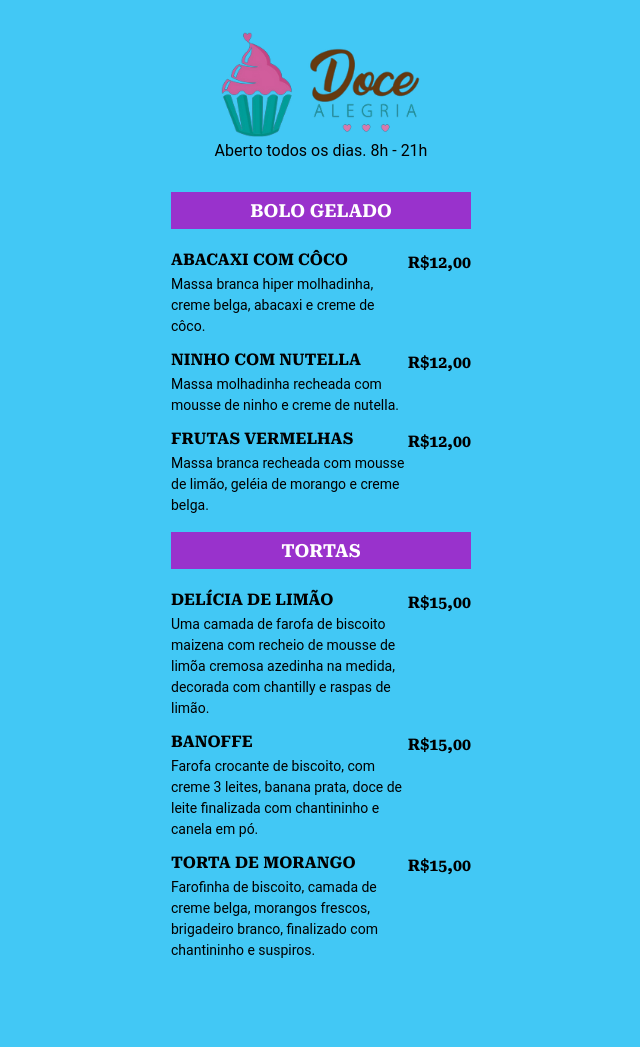
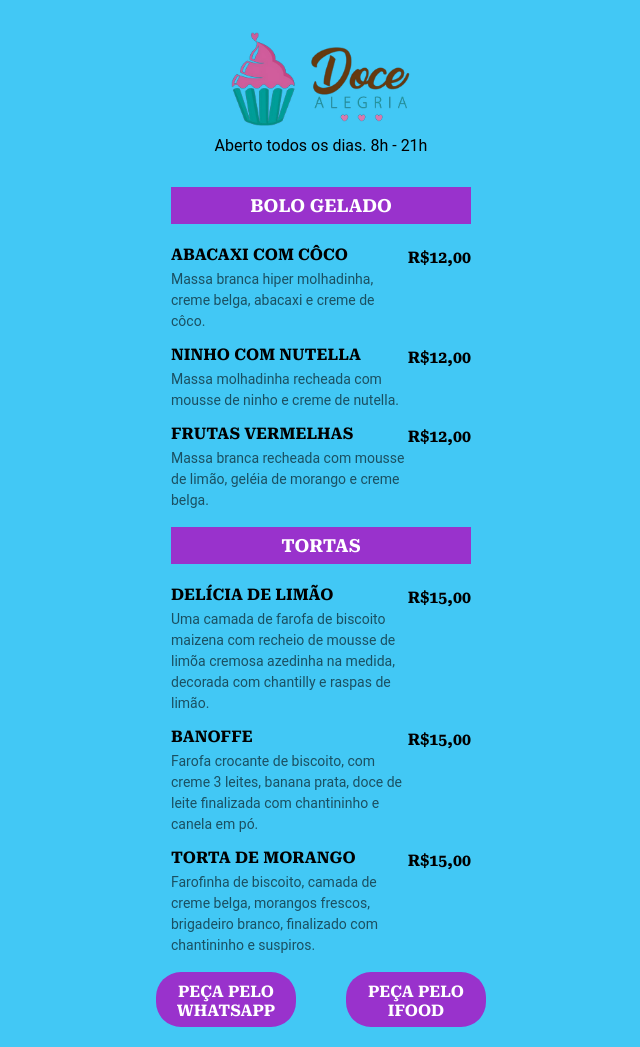
Before and after one commit to jesseamorimjr/cardapio-digital, a plain HTML site: page index.html in a window 1280 px wide. Shown: the whole page, without its empty margins (319-959 px from the left). Before the commit the page ends 977 px from the top, so only its background shows below. Drawn offline with Linux system fonts and the light colour scheme.

Commit message:
Inclusão de botões de acesso

```diff
--- a/index.html
+++ b/index.html
@@ -85,5 +85,10 @@
 
             </ul>
         </section>
+
+        <footer>
+            <h3 id="button-whatsapp" onclick="window.open('https://wa.me/message/W3QCRQ3B6IICK1')">Peça pelo Whatsapp</h3>
+            <h3 id="button-ifood" onclick="window.open('https://www.ifood.com.br/delivery/belo-horizonte-mg/doce-alegria-confeitaria-heliopolis/0667c28a-773d-464a-834e-b296474323c5?UTM_Medium=share')">Peça pelo Ifood</h3>
+        </footer>
     </body>
 </html>
--- a/style.css
+++ b/style.css
@@ -20,7 +20,7 @@ h1, h2,h3, .price {
 }
 
 .details p {
-    color: rgba( 0, 0, 0, 0,6);
+    color: rgba( 0, 0, 0, 0.6);
     font-size: 14px;
     line-height: 21px;
 }
@@ -29,20 +29,21 @@ header{
     text-align: center;
 }
 
-header h1 {
-    margin-bottom: 4px;
-    font-size: 28px;
+header p {
+    margin-bottom: px;
+    margin-top: 6px;
+    font-size: 16px;
 }
 
 header img {
-    width: 200px;
+    width: 180px;
     }
 
 .details h3{
     margin-bottom: 8px;
     font-size: 16px;
     line-height: 13px;
-}
+    }
 
 section, header {
     max-width: 300px;
@@ -66,3 +67,35 @@ ul li {
 li .details {
     max-width: 240px;
 }
+
+footer{
+    display: flex;
+    margin-bottom: 20px;
+}
+
+#button-ifood {
+    margin: 0 auto;
+    background-color: darkorchid;
+    color: white;
+    text-align: center;
+    padding: 10px;
+    width: 120px;
+    height: 35px;
+    margin-left: 25px;
+    font-size: 16px;
+    border-radius: 25px;
+}
+
+#button-whatsapp {
+    margin: 0 auto;
+    background-color: darkorchid;
+    color: white;
+    text-align: center;
+    padding: 10px;
+    width: 120px;
+    height: 35px;
+    margin-right: 25px;
+    font-size: 16px;
+    border-radius: 25px;
+
+}
```
